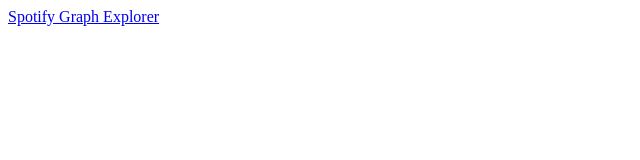
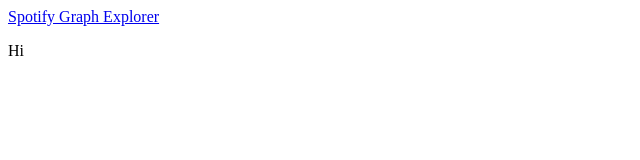
Before and after one commit to mpace965/spotify-graph-explorer, a React app: page / in a window 1280 px wide. Shown: the top 160 px of the page, without its empty margins (0-640 px from the left). Built offline with nearby package versions, Linux system fonts and the light colour scheme; the HTML template or start-up script is replaced by a standard one.

Commit message:
Add Graph component

```diff
--- a/javascript/App.jsx
+++ b/javascript/App.jsx
@@ -1,15 +1,24 @@
 import React from 'react'
 import { render } from 'react-dom'
-
 import { Navbar } from 'react-bootstrap'
 
+import Graph from './Graph.jsx'
+
 class App extends React.Component {
+  constructor(props) {
+    super(props)
+
+    this.state = {
+      elements: []
+    }
+  }
+
   renderNavbar() {
     return (
       <Navbar>
         <Navbar.Header>
           <Navbar.Brand>
-            <a href="#">Spotify Graph Explorer</a>
+            <a href='#'>Spotify Graph Explorer</a>
           </Navbar.Brand>
         </Navbar.Header>
       </Navbar>
@@ -17,8 +26,13 @@ class App extends React.Component {
   }
 
   render() {
+    const { elements } = this.state
+
     return (
-      this.renderNavbar()
+      <div>
+        {this.renderNavbar()}
+        <Graph elements={elements} />
+      </div>
     )
   }
 }
--- /dev/null
+++ b/javascript/Graph.jsx
@@ -0,0 +1,9 @@
+import React from 'react'
+
+class Graph extends React.Component {
+  render() {
+    return <p> Hi </p>
+  }
+}
+
+export default Graph
--- a/package.json
+++ b/package.json
@@ -12,8 +12,11 @@
   "dependencies": {
     "babel-core": "^6.22.1",
     "babel-loader": "^6.2.10",
+    "babel-plugin-transform-class-properties": "^6.22.0",
     "babel-preset-es2015": "^6.22.0",
     "babel-preset-react": "^6.22.0",
+    "babel-preset-stage-2": "^6.22.0",
+    "cytoscape": "^2.7.14",
     "react": "^15.4.2",
     "react-bootstrap": "^0.30.7",
     "react-dom": "^15.4.2"
--- a/webpack.config.js
+++ b/webpack.config.js
@@ -15,7 +15,7 @@ var config = {
       {
         test : /\.jsx?/,
         include : APP_DIR,
-        loader : 'babel'
+        loader : 'babel-loader'
       }
     ]
   }
```
Also changed, not shown: .babelrc.
